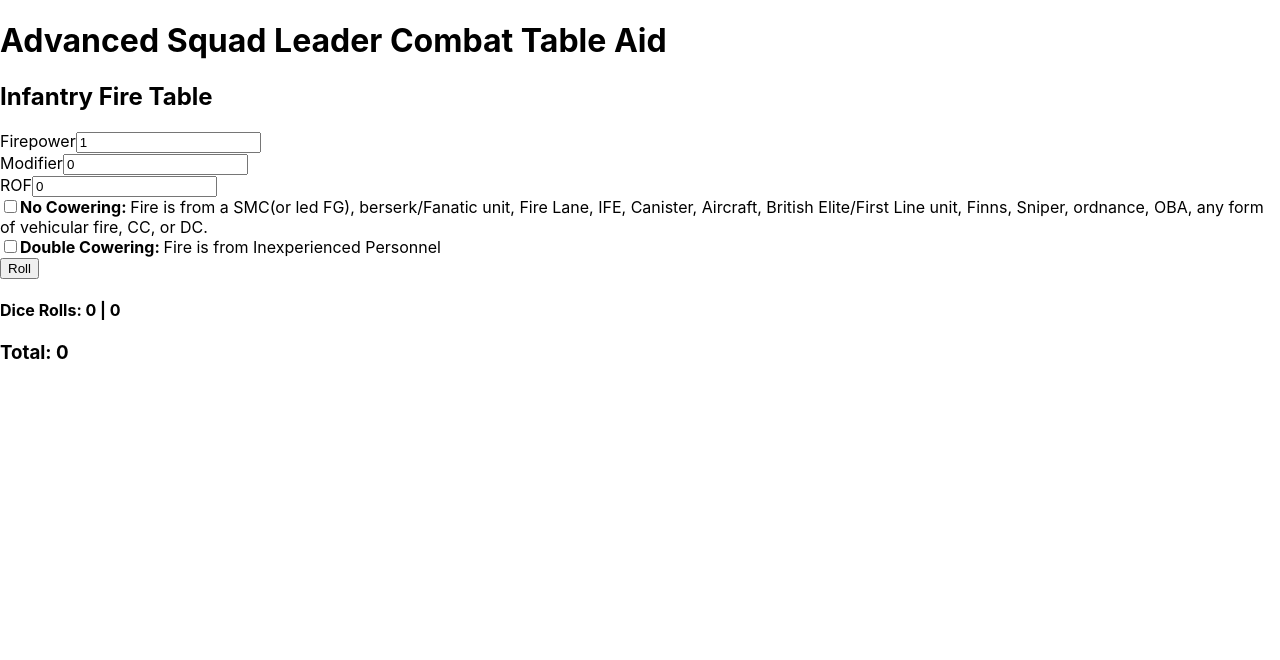
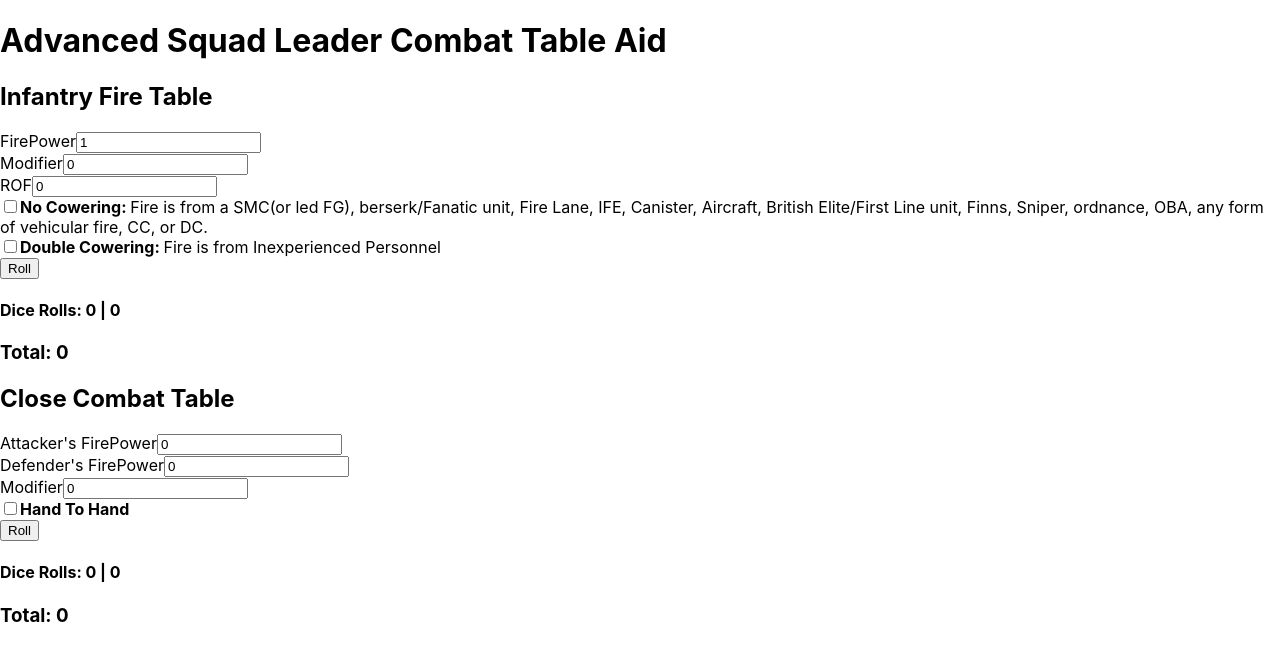
Before and after one commit to deadhandfailsafe/asl-ift, a React (Create React App) app: page / in a window 1280 px wide. Shown: the top 660 px of the page. Built offline with nearby package versions, Linux system fonts and the light colour scheme.

Commit message:
Starting to implement the CC Table

```diff
--- a/src/App.js
+++ b/src/App.js
@@ -1,15 +1,15 @@
 import React from 'react';
 import './App.css';
 
-import CardIFT from './components/CardIFT.js';
-// import CardCC from '../components/CardCC';
+import CardIFT from './components/CardIFT';
+import CardCC from './components/CardCC';
 
 function App() {
   return (
     <div className="container">
       <h1>Advanced Squad Leader Combat Table Aid</h1>
       <CardIFT className="card-ift" />
-      {/* <CardCC className="card-cc" /> */}
+      <CardCC className="card-cc" />
     </div>
   );
 }
--- a/src/components/CardCC.js
+++ b/src/components/CardCC.js
@@ -1 +1,48 @@
-import React from 'react';
+import React, { useState } from 'react';
+
+import BoxValue from './BoxValue';
+import CheckBoxValue from './CheckBoxValue';
+import DiceRollerCC from './DiceRollerCC';
+
+const CardCC = () => {
+  const [atkFirePower, setAtkFirePower] = useState(0);
+  const [defFirePower, setDefFirePower] = useState(0);
+  const [closeCombatModifier, setCloseCombatModifier] = useState(0);
+  const [handToHand, setHandToHand] = useState(false);
+
+  return (
+    <div>
+      <h2>Close Combat Table</h2>
+      <form>
+        <BoxValue
+          title="Attacker's FirePower"
+          thisNumberValue={atkFirePower}
+          thisStateSet={setAtkFirePower}
+        />
+        <BoxValue
+          title="Defender's FirePower"
+          thisNumberValue={defFirePower}
+          thisStateSet={setDefFirePower}
+        />
+        <BoxValue
+          title="Modifier"
+          thisNumberValue={closeCombatModifier}
+          thisStateSet={setCloseCombatModifier}
+        />
+        <CheckBoxValue
+          title="Hand To Hand"
+          info=""
+          thisCheckValue={handToHand}
+          thisStateSet={setHandToHand}
+        />
+      </form>
+      <DiceRollerCC
+        atkFirePower={atkFirePower}
+        defFirePower={defFirePower}
+        closeCombatModifier={closeCombatModifier}
+      />
+    </div>
+  );
+};
+
+export default CardCC;
--- a/src/components/CardIFT.js
+++ b/src/components/CardIFT.js
@@ -2,12 +2,12 @@
 
 import BoxValue from './BoxValue';
 import CheckBoxValue from './CheckBoxValue';
-import DiceRoller from './DiceRoller';
+import DiceRollerIFT from './DiceRollerIFT';
 import AlertResult from './AlertResult';
 
 const CardIFT = () => {
   const [firePower, setFirePower] = useState(1);
-  const [combatModifier, setModifier] = useState(0);
+  const [combatModifier, setCombatModifier] = useState(0);
   const [rateOfFire, setRateOfFire] = useState(0);
   const [rofMaintained, setRofMaintained] = useState(false);
   const [noCowering, setNoCowering] = useState(false);
@@ -20,14 +20,14 @@
       <h2>Infantry Fire Table</h2>
       <form>
         <BoxValue
-          title="Firepower"
+          title="FirePower"
           thisNumberValue={firePower}
           thisStateSet={setFirePower}
         />
         <BoxValue
           title="Modifier"
           thisNumberValue={combatModifier}
-          thisStateSet={setModifier}
+          thisStateSet={setCombatModifier}
         />
         <BoxValue
           title="ROF"
@@ -47,7 +47,7 @@
           thisStateSet={setDoubleCowering}
         />
       </form>
-      <DiceRoller
+      <DiceRollerIFT
         firePower={firePower}
         modifier={combatModifier}
         rateOfFire={rateOfFire}
--- /dev/null
+++ b/src/components/DiceRollerCC.js
@@ -0,0 +1,48 @@
+import React, { useState } from 'react';
+import Random from 'random';
+
+// Simple function to generate a 1d6 die roll.
+const generateDieRoll = () => {
+  return Random.int(1, 6);
+};
+
+const rollTheDice = props => {
+  // This was originally just setDieOne(generateDieRoll()) etc., however this allows for better splitting of needs.
+  let dieOne = generateDieRoll();
+  let dieTwo = generateDieRoll();
+  // Set die states.
+  props.setDieOne(dieOne);
+  props.setDieTwo(dieTwo);
+  let resultTotal = dieOne + dieTwo + Number(props.closeCombatModifier);
+  props.setDiceTotal(resultTotal);
+};
+
+const DiceRollerCC = ({ atkFirePower, defFirePower, closeCombatModifier }) => {
+  const [dieOne, setDieOne] = useState(0);
+  const [dieTwo, setDieTwo] = useState(0);
+  const [diceTotal, setDiceTotal] = useState(0);
+
+  return (
+    <div>
+      <button
+        onClick={() =>
+          rollTheDice({
+            setDieOne,
+            setDieTwo,
+            setDiceTotal,
+            atkFirePower,
+            defFirePower,
+            closeCombatModifier
+          })
+        }>
+        Roll
+      </button>
+      <h4>
+        Dice Rolls: {dieOne} | {dieTwo}
+      </h4>
+      <h3>Total: {diceTotal}</h3>
+    </div>
+  );
+};
+
+export default DiceRollerCC;
--- a/src/components/DiceRoller.js
+++ b/src/components/DiceRollerIFT.js
@@ -41,7 +41,7 @@
 };
 
 // Function that uses the die roller and puts the results into the states for 2d6.
-const generateTotalRoll = props => {
+const rollTheDice = props => {
   // This was originally just setDieOne(generateDieRoll()) etc., however this allows for better splitting of needs.
   let dieOne = generateDieRoll();
   let dieTwo = generateDieRoll();
@@ -73,7 +73,7 @@
       // If a cower goes off the table it's no result.
       if (currentFPColumn === 1) {
         currentFPColumn = 0;
-        props.setCombatResult('No Result Due To Cower');
+        props.setCombatResult('No Result Due To Cowering.');
       } else {
         let columnIndex = dataIFT['keymap'].indexOf(currentFPColumn);
         currentFPColumn = dataIFT['keymap'][columnIndex - 1];
@@ -86,7 +86,7 @@
       // If a cower goes off the table it's no result.
       if (currentFPColumn === 1 || currentFPColumn === 2) {
         currentFPColumn = 0;
-        props.setCombatResult('No Result Due To Cower');
+        props.setCombatResult('No Result Due To Cowering.');
       } else {
         let columnIndex = dataIFT['keymap'].indexOf(currentFPColumn);
         currentFPColumn = dataIFT['keymap'][columnIndex - 2];
@@ -99,7 +99,7 @@
   }
 };
 
-const DiceRoller = ({
+const DiceRollerIFT = ({
   firePower,
   modifier,
   rateOfFire,
@@ -118,7 +118,7 @@
     <div>
       <button
         onClick={() =>
-          generateTotalRoll({
+          rollTheDice({
             diceTotal,
             setDieOne,
             setDieTwo,
@@ -143,4 +143,4 @@
   );
 };
 
-export default DiceRoller;
+export default DiceRollerIFT;
```
